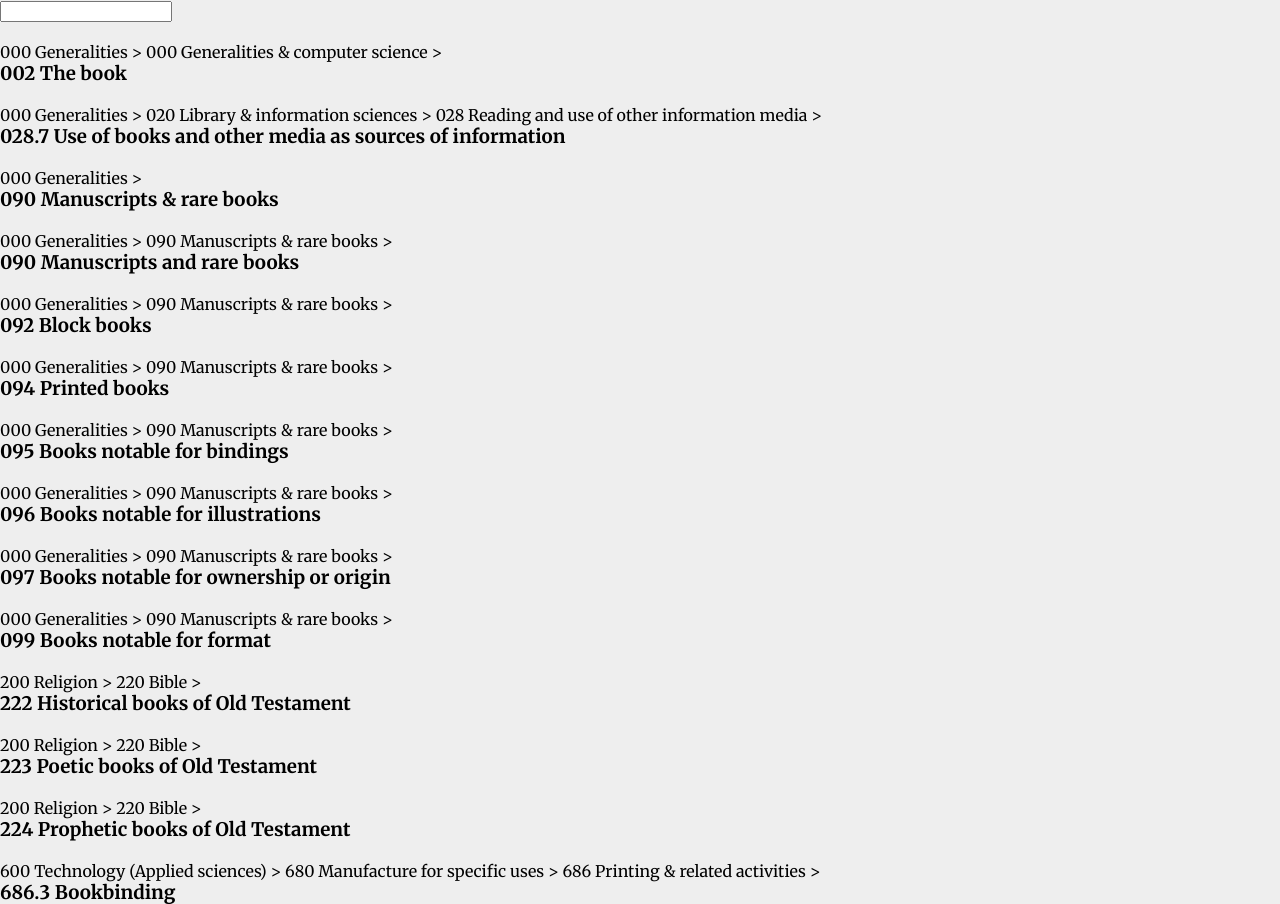
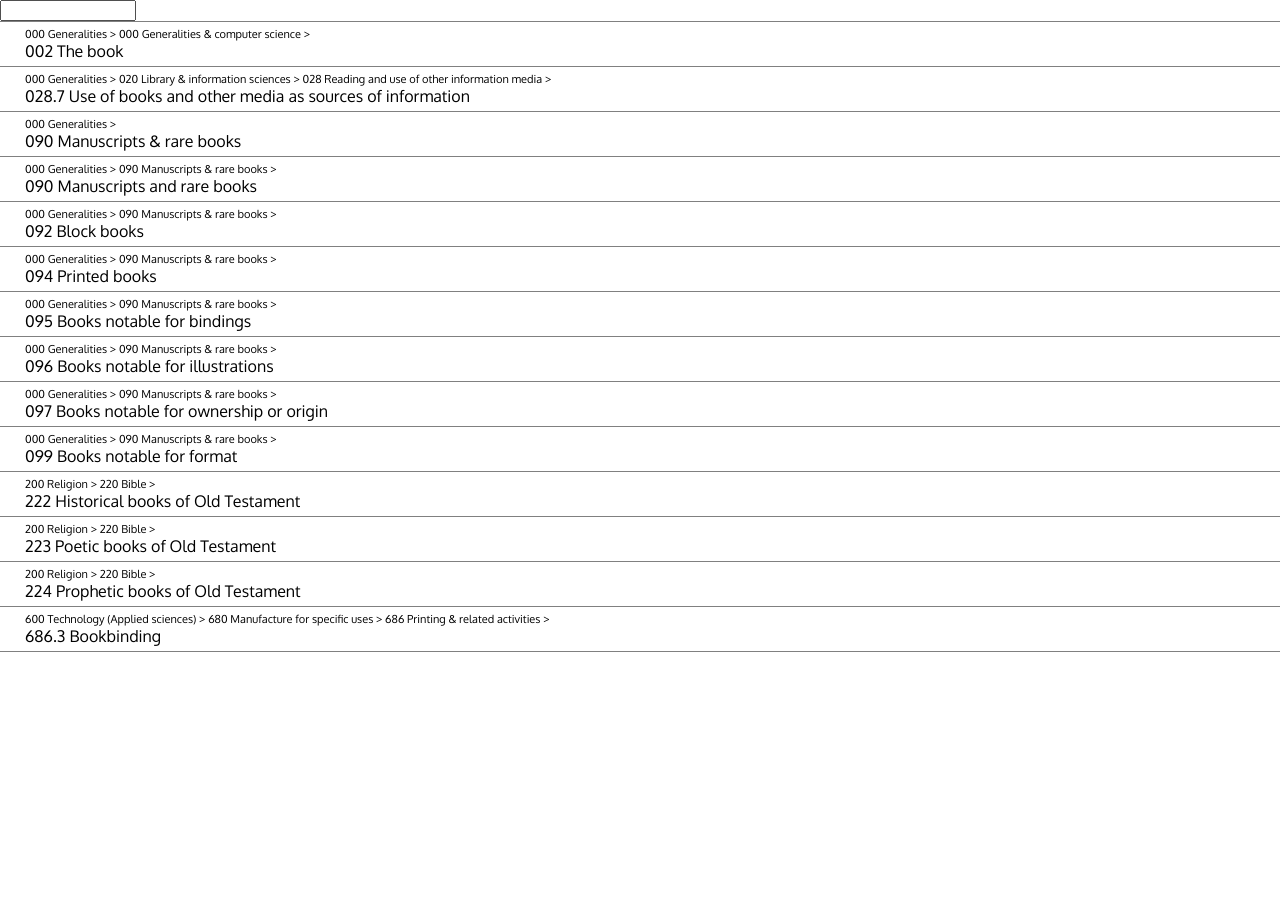
Before and after one commit to aleshh/library-browser, a React (Create React App) app: page / in a window 1280 px wide. After the commit the page ends 800 px from the top, so only its background shows below. Built offline with nearby package versions, Linux system fonts and the light colour scheme.

Commit message:
styling of results display

```diff
--- a/src/App.js
+++ b/src/App.js
@@ -62,10 +62,9 @@ const Entry = ({entry}) => {
   const item = entry[entry.length - 1]
   const path = entry.slice(0, -1)
   return (
-    <div key={item.id}>
-      <br></br>
-      {path.map(item => (item.number + ' ' + item.description + ' > '))}
-      <h3>{item.number} {item.description}</h3>
+    <div className='results-row' key={item.id}>
+      <p className='results-path'>{path.map(item => (item.number + ' ' + item.description + ' > '))}</p>
+      <p className='results'>{item.number} {item.description}</p>
     </div>
   )
 }
--- a/src/index.scss
+++ b/src/index.scss
@@ -1,13 +1,11 @@
-@import url('https://fonts.googleapis.com/css?family=Merriweather:300,300i,400,400i,700,700i,900,900i');
-
+@import url('https://fonts.googleapis.com/css?family=Oxygen:300,400,700');
 $primary-color: blue;
 $background-color: #fee;
 
 * {
     margin: 0;
     padding: 0;
-    font-family: 'Merriweather', serif;
-}
+    font-family: 'Oxygen', sans-serif;}
 
 *, *:before, *:after {
     box-sizing: border-box;
@@ -18,89 +16,16 @@ a {
     color: blue;
 }
 
-body {
-    background-color: #eeeeee;
+.results-row {
+    border-top: 1px solid gray;
+    padding: 5px 25px;
 }
-
-.clickable {
-    cursor: pointer;
+.results-row:last-child {
+    border-bottom: 1px solid gray;
 }
-
-.floatright {
-    float: right;
-    margin-left: 20px;
+.results-path {
+    font-size: 11px;
 }
-
-.floatleft {
-    float: left;
-    margin-right: 20px;
+.results {
+    font-size: 16px;
 }
-
-.cover {
-    background-repeat: no-repeat;
-    background-position: 50% 50%;
-    background-size: cover;
-}
-
-header {
-    position: fixed;
-    z-index: 1;
-    width: 100%;
-    height: 67px;
-    top: 0;
-    background-color: $primary-color;
-    color: $background-color;
-    text-align: center;
-    padding: 20px;
-}
-
-header h1 {
-    font-size: 21px;
-    width: calc(100% - 60px);
-    margin-left: 30px;
-    white-space: nowrap;
-    overflow: hidden;
-    text-overflow: ellipsis;
-}
-
-.main {
-    margin-top: 67px;
-}
-
-/*
-*  Bottom Navbar
-*/
-
-nav {
-    position: fixed;
-    bottom: 0;
-    left: 0;
-    margin: 0;
-    padding: 0;
-    width: 100%;
-    height: 44px;
-    background-color: gray;
-    color: #eeeeee;
-    text-align: center;
-}
-
-nav > div {
-    display: inline-block;
-    margin: 0;
-    height: 100%;
-    width: 33.33%; /* for three items */
-}
-
-nav a  {
-    display: block;
-    margin: 0;
-    padding-top: 10px;
-    width: 100%;
-    height: 100%;
-    color: #eeeeee;
-    text-decoration: none;
-}
-
-nav a:hover {
-    background-color: gray;
-}
```
